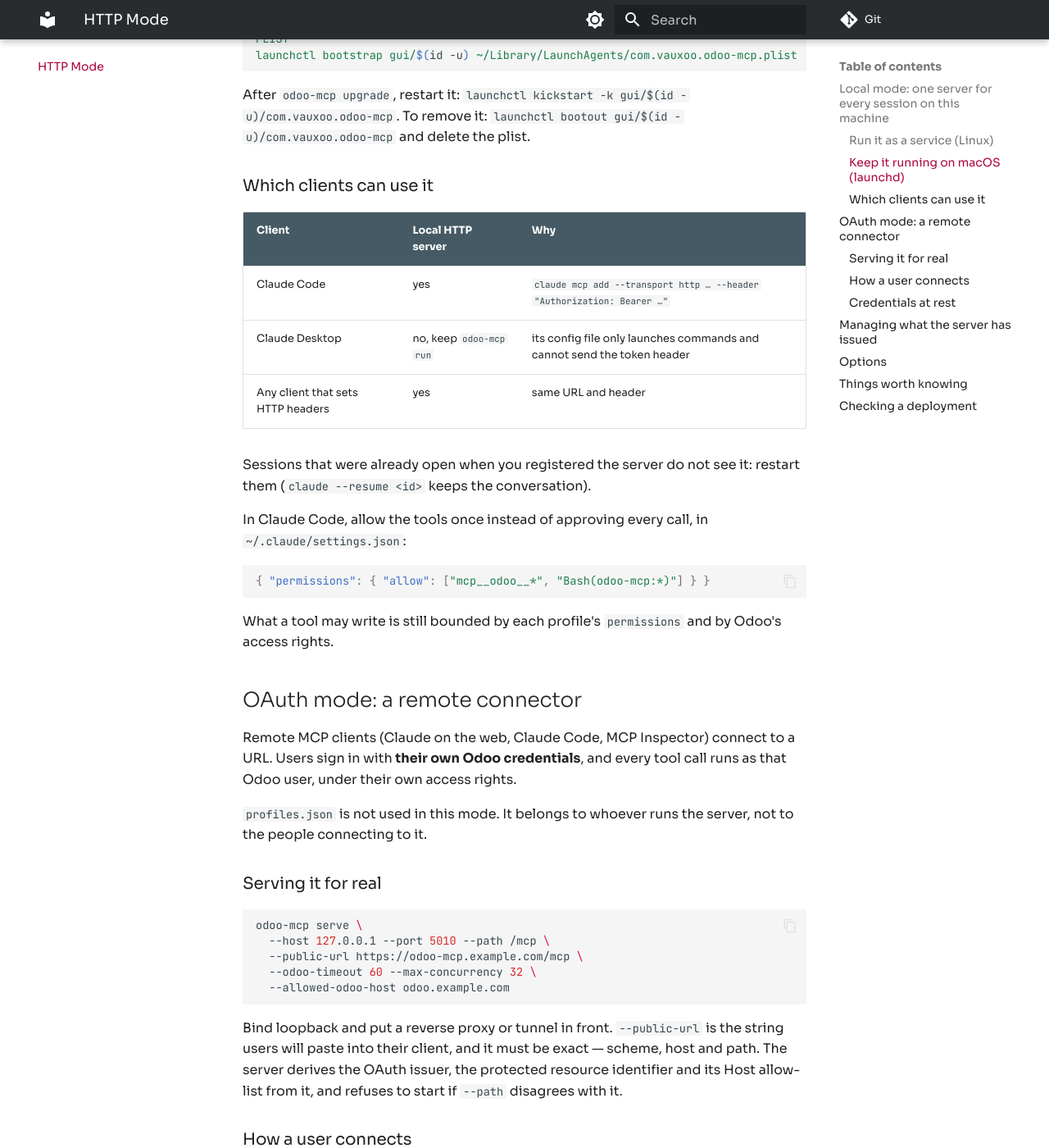
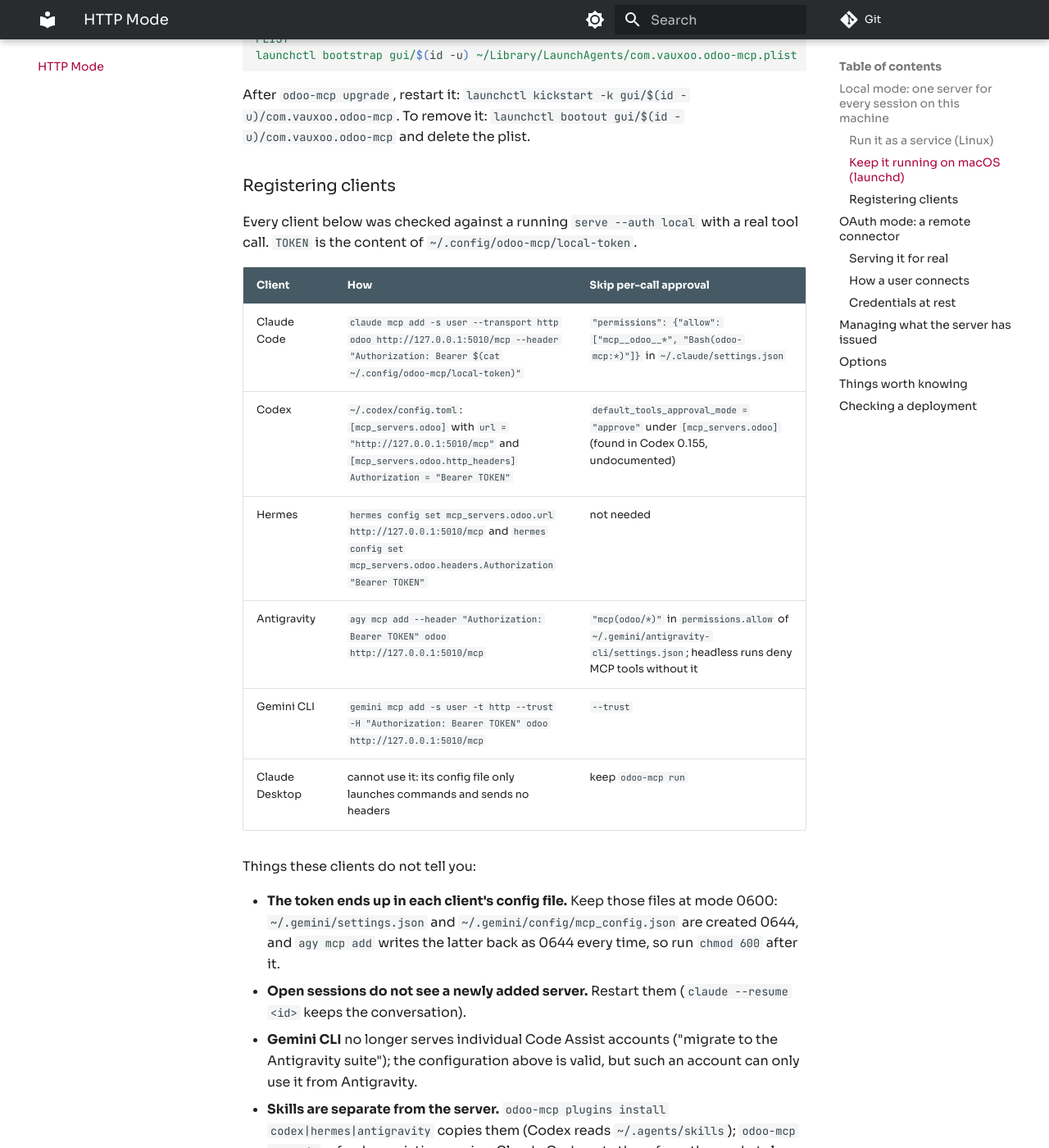
Before and after one commit to Vauxoo/mcp.odoo, an MkDocs documentation site: the page built from docs/http-mode.md, in a window 1280 px wide and 1400 px high, scrolled down 2789 px. Shown: the whole window at 82% size. Built offline with MkDocs 1.6.1 and Material for MkDocs 9.7.7, drawn with Linux system fonts in a browser that asks for light colours; some of the changed text lies outside the part shown.

Commit message:
[IMP] docs: register the shared server in Codex, Hermes and Antigravity
The docs only showed Claude Code. Each client was configured on a real
machine and checked with a real tool call reaching the server
(CallToolRequest in its log), and each needed something no doc said:
- Codex: http_headers for the token, and default_tools_approval_mode =
  "approve" (an undocumented key found in the 0.155 binary), otherwise
  `codex exec` fails the call because it cannot ask;
- Hermes: `hermes config set` for url and header; no approval needed;
- Antigravity: `agy mcp add --header`, plus "mcp(odoo/*)" in the CLI's
  permissions.allow, otherwise headless runs deny every MCP tool;
- Gemini CLI: `gemini mcp add -t http -H ... --trust`; valid, but Google no
  longer serves individual Code Assist accounts there;
- Claude Desktop cannot send headers and keeps `odoo-mcp run`.

It also records that the token lands in each client's config file and that
two of them are created 0644, one of which `agy mcp add` rewrites as 0644
on every change; that open sessions do not see a new server; and where
each client reads the skills from.

Refs !68

Co-Authored-By: Claude Opus 5.5 <noreply@anthropic.com>

````diff
--- a/docs/http-mode.md
+++ b/docs/http-mode.md
@@ -116,23 +116,35 @@ After `odoo-mcp upgrade`, restart it:
 `launchctl kickstart -k gui/$(id -u)/com.vauxoo.odoo-mcp`. To remove it:
 `launchctl bootout gui/$(id -u)/com.vauxoo.odoo-mcp` and delete the plist.
 
-### Which clients can use it
+### Registering clients
 
-| Client | Local HTTP server | Why |
+Every client below was checked against a running `serve --auth local` with a
+real tool call. `TOKEN` is the content of `~/.config/odoo-mcp/local-token`.
+
+| Client | How | Skip per-call approval |
 |---|---|---|
-| Claude Code | yes | `claude mcp add --transport http … --header "Authorization: Bearer …"` |
-| Claude Desktop | no, keep `odoo-mcp run` | its config file only launches commands and cannot send the token header |
-| Any client that sets HTTP headers | yes | same URL and header |
+| Claude Code | `claude mcp add -s user --transport http odoo http://127.0.0.1:5010/mcp --header "Authorization: Bearer $(cat ~/.config/odoo-mcp/local-token)"` | `"permissions": {"allow": ["mcp__odoo__*", "Bash(odoo-mcp:*)"]}` in `~/.claude/settings.json` |
+| Codex | `~/.codex/config.toml`: `[mcp_servers.odoo]` with `url = "http://127.0.0.1:5010/mcp"` and `[mcp_servers.odoo.http_headers]` `Authorization = "Bearer TOKEN"` | `default_tools_approval_mode = "approve"` under `[mcp_servers.odoo]` (found in Codex 0.155, undocumented) |
+| Hermes | `hermes config set mcp_servers.odoo.url http://127.0.0.1:5010/mcp` and `hermes config set mcp_servers.odoo.headers.Authorization "Bearer TOKEN"` | not needed |
+| Antigravity | `agy mcp add --header "Authorization: Bearer TOKEN" odoo http://127.0.0.1:5010/mcp` | `"mcp(odoo/*)"` in `permissions.allow` of `~/.gemini/antigravity-cli/settings.json`; headless runs deny MCP tools without it |
+| Gemini CLI | `gemini mcp add -s user -t http --trust -H "Authorization: Bearer TOKEN" odoo http://127.0.0.1:5010/mcp` | `--trust` |
+| Claude Desktop | cannot use it: its config file only launches commands and sends no headers | keep `odoo-mcp run` |
 
-Sessions that were already open when you registered the server do not see
-it: restart them (`claude --resume <id>` keeps the conversation).
+Things these clients do not tell you:
 
-In Claude Code, allow the tools once instead of approving every call, in
-`~/.claude/settings.json`:
-
-```json
-{ "permissions": { "allow": ["mcp__odoo__*", "Bash(odoo-mcp:*)"] } }
-```
+- **The token ends up in each client's config file.** Keep those files at
+  mode 0600: `~/.gemini/settings.json` and `~/.gemini/config/mcp_config.json`
+  are created 0644, and `agy mcp add` writes the latter back as 0644 every
+  time, so run `chmod 600` after it.
+- **Open sessions do not see a newly added server.** Restart them
+  (`claude --resume <id>` keeps the conversation).
+- **Gemini CLI** no longer serves individual Code Assist accounts ("migrate to
+  the Antigravity suite"); the configuration above is valid, but such an
+  account can only use it from Antigravity.
+- **Skills are separate from the server.** `odoo-mcp plugins install
+  codex|hermes|antigravity` copies them (Codex reads `~/.agents/skills`);
+  `odoo-mcp upgrade` refreshes existing copies. Claude Code gets them from
+  the marketplace plugin.
 
 What a tool may write is still bounded by each profile's `permissions` and
 by Odoo's access rights.
````
Also changed, not shown: CHANGELOG.md (+1 -0 lines).
